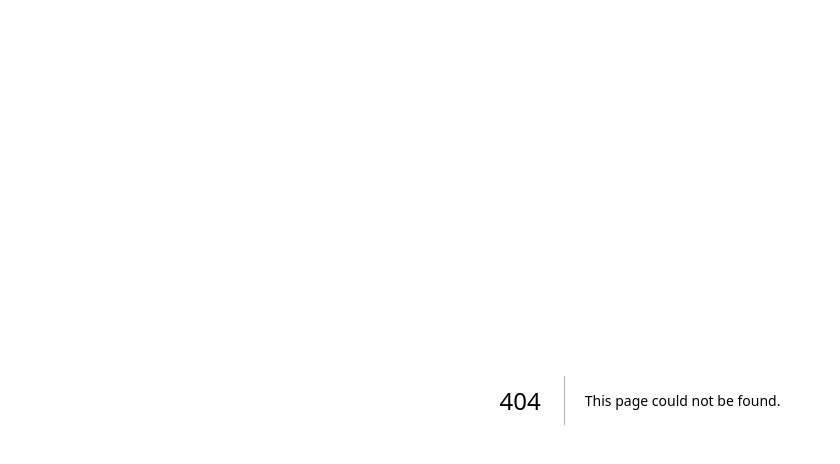
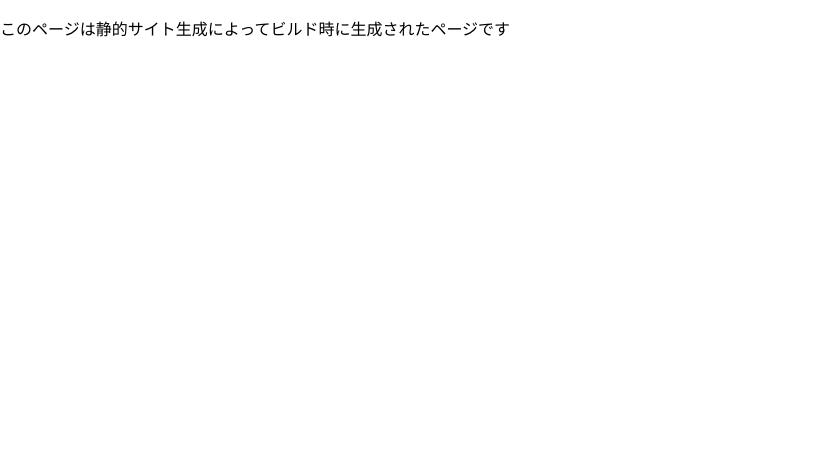
Before and after one commit to AiKondo/orderi_develop, a Next.js app: page /ssg in a window 1280 px wide. Before the commit this address had no page. Shown: the top 464 px of the page, without its empty margins (0-840 px from the left). Built offline with nearby package versions, Linux system fonts and the light colour scheme.

Commit message:
started ssg

```diff
--- /dev/null
+++ b/pages/ssg.tsx
@@ -0,0 +1,30 @@
+// 型のために導入
+import { NextPage } from 'next'
+// Next.jsの組み込みのコンポーネント
+import Head from 'next/head'
+
+// ページコンポーネントのpropsの型定義(ここでは空)
+type SSGProps = {}
+
+// SSG向けのページを実装
+// NextPageはNext.jsのPage向けの型
+// NextPage<props>でpropsが入るPageであることを明示
+const SSG: NextPage<SSGProps> = () => {
+    return(
+        <div>
+            {/* Headコンポーネントで包むと、その要素は<head>タグに配置されます　*/}
+            <Head>
+                <title>Static Site Generation</title>
+                <link rel="icon" href="/favicon.ico" />
+            </Head>
+            <main>
+                <p>
+                  このページは静的サイト生成によってビルド時に生成されたページです
+                </p>
+            </main>
+        </div>
+    )
+}
+
+//ページコンポーネントはexport defaultでエクスポートする
+export default SSG
```
Also changed, not shown: tsconfig.json (+20 -4 lines).
